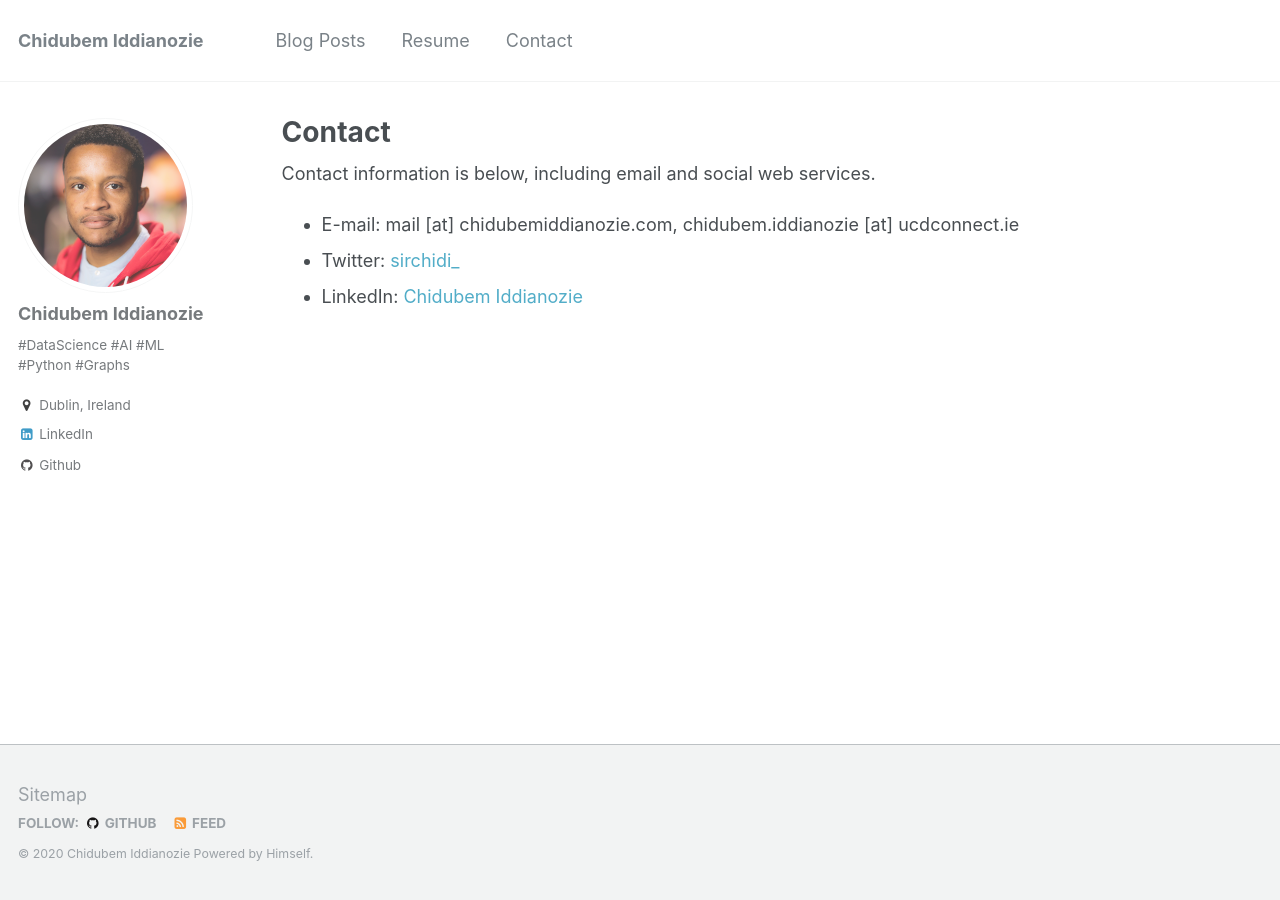
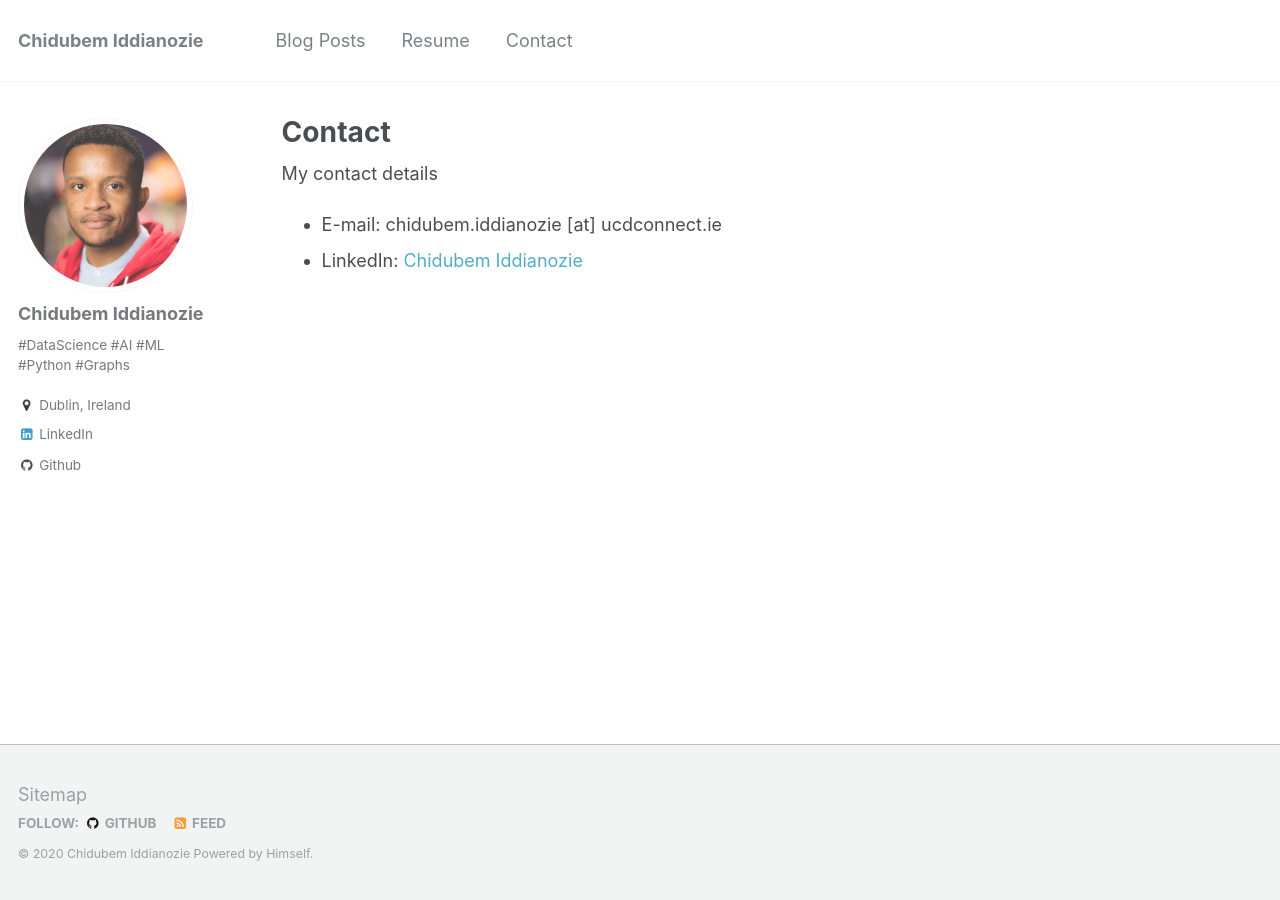
Before and after one commit to chiddianozie/chidubem-iddianozie, a Jekyll site: the page built from _pages/contact.md, in a window 1280 px wide. Built offline with Jekyll 4.4.1, drawn with Linux system fonts in a browser that asks for light colours.

Commit message:
updated contact page

```diff
--- a/_pages/contact.md
+++ b/_pages/contact.md
@@ -4,9 +4,9 @@ title: "Contact"
 excerpt: "Contact me"
 author_profile: true
 ---
-Contact information is below, including email and social web services.
-* E-mail: mail [at] chidubemiddianozie.com, chidubem.iddianozie [at] ucdconnect.ie
-* Twitter: [sirchidi_](http://twitter.com/sirchidi_)
+My contact details
+* E-mail: chidubem.iddianozie [at] ucdconnect.ie
+<!-- * Twitter: [sirchidi_](http://twitter.com/sirchidi_) -->
 <!-- * Academia.edu: [RStuartGeiger](http://georgetown.academia.edu/RStuartGeiger) -->
 <!-- * Flickr: [staeiou](http://www.flickr.com/photos/Staeiou) -->
 <!-- * Google Scholar: [author:geiger-r-stuart](http://scholar.google.com/citations?user=0AvWi3wAAAAJ&hl=en) -->
```
